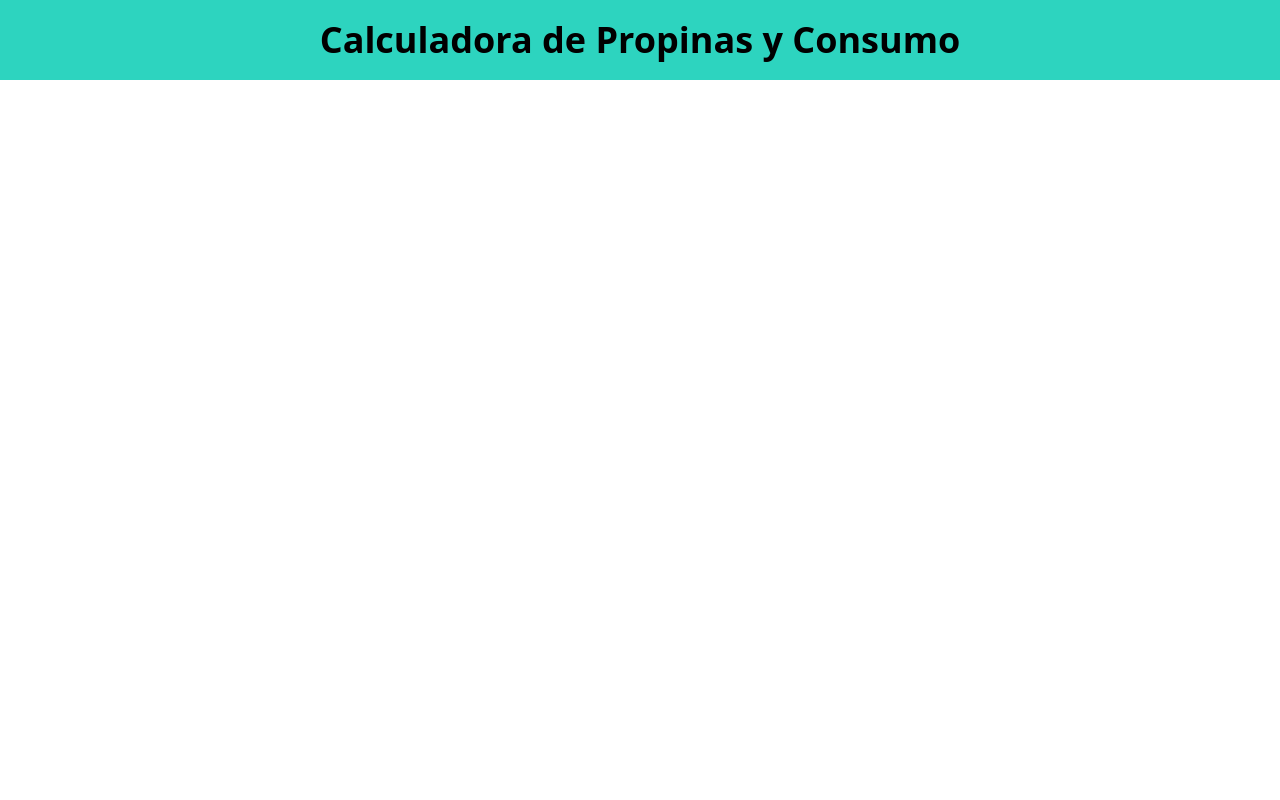
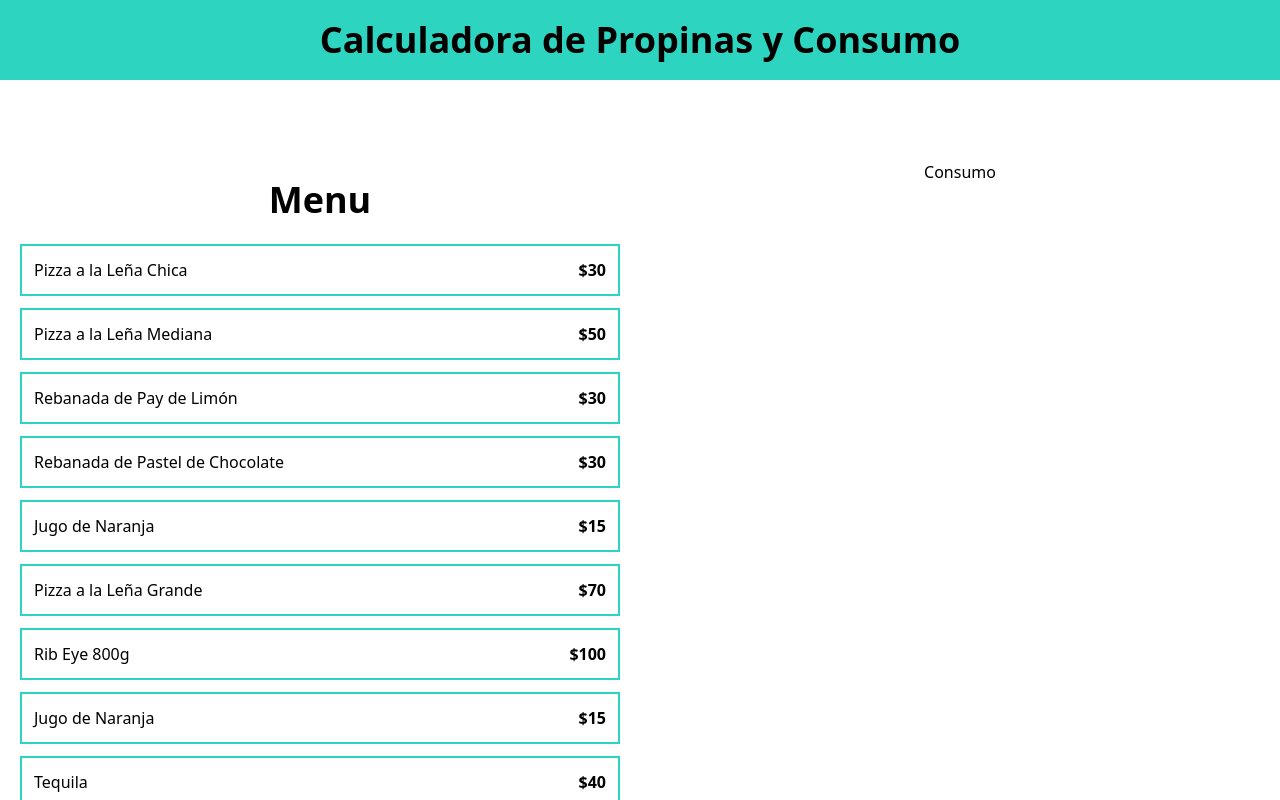
Before and after one commit to AnaTristan/tipCalculator, a React (Vite) app: page / in a window 1280 px wide. Shown: the top 800 px of the page. Built offline with nearby package versions, Linux system fonts and the light colour scheme.

Commit message:
Agregando items del menu / Adding menu items

```diff
--- a/src/App.tsx
+++ b/src/App.tsx
@@ -1,4 +1,5 @@
 import { menuItems } from "./data/db";
+import MenuItem from "./components/MenuItem";
 
 function App() {
   return (
@@ -8,6 +9,22 @@ function App() {
           Calculadora de Propinas y Consumo
         </h1>
       </header>
+
+      <main className="max-w-7xl mx-auto pt-20 grid md:grid-cols-2">
+        <div className="p-5">
+          <h2 className="text-center text-4xl font-black ">Menu</h2>
+
+          <div className="space-y-3 mt-6">
+            {menuItems.map((item) => (
+              <MenuItem key={item.id} item={item} />
+            ))}
+          </div>
+        </div>
+
+        <div>
+          <h2 className="text-center">Consumo</h2>
+        </div>
+      </main>
     </>
   );
 }
--- /dev/null
+++ b/src/components/MenuItem.tsx
@@ -0,0 +1,16 @@
+import type { MenuItem } from "../types";
+
+type MenuItemProps = {
+  item: MenuItem;
+};
+
+const MenuItem = ({ item }: MenuItemProps) => {
+  return (
+    <button className="border-2 border-teal-400 hover:bg-teal-200 w-full p-3 flex justify-between">
+      <p>{item.name}</p>
+      <p className="font-black">${item.price}</p>
+    </button>
+  );
+};
+
+export default MenuItem;
```
